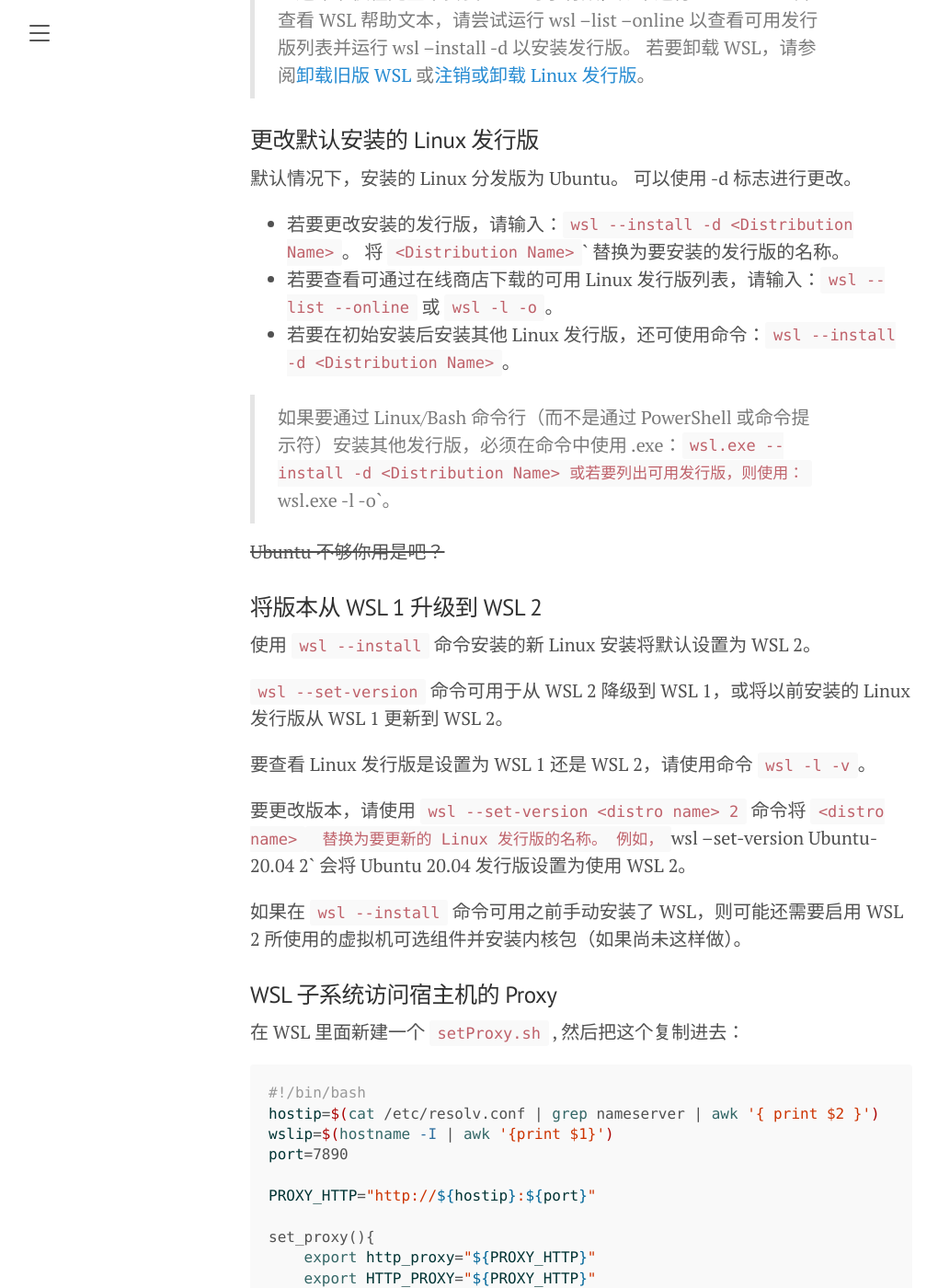
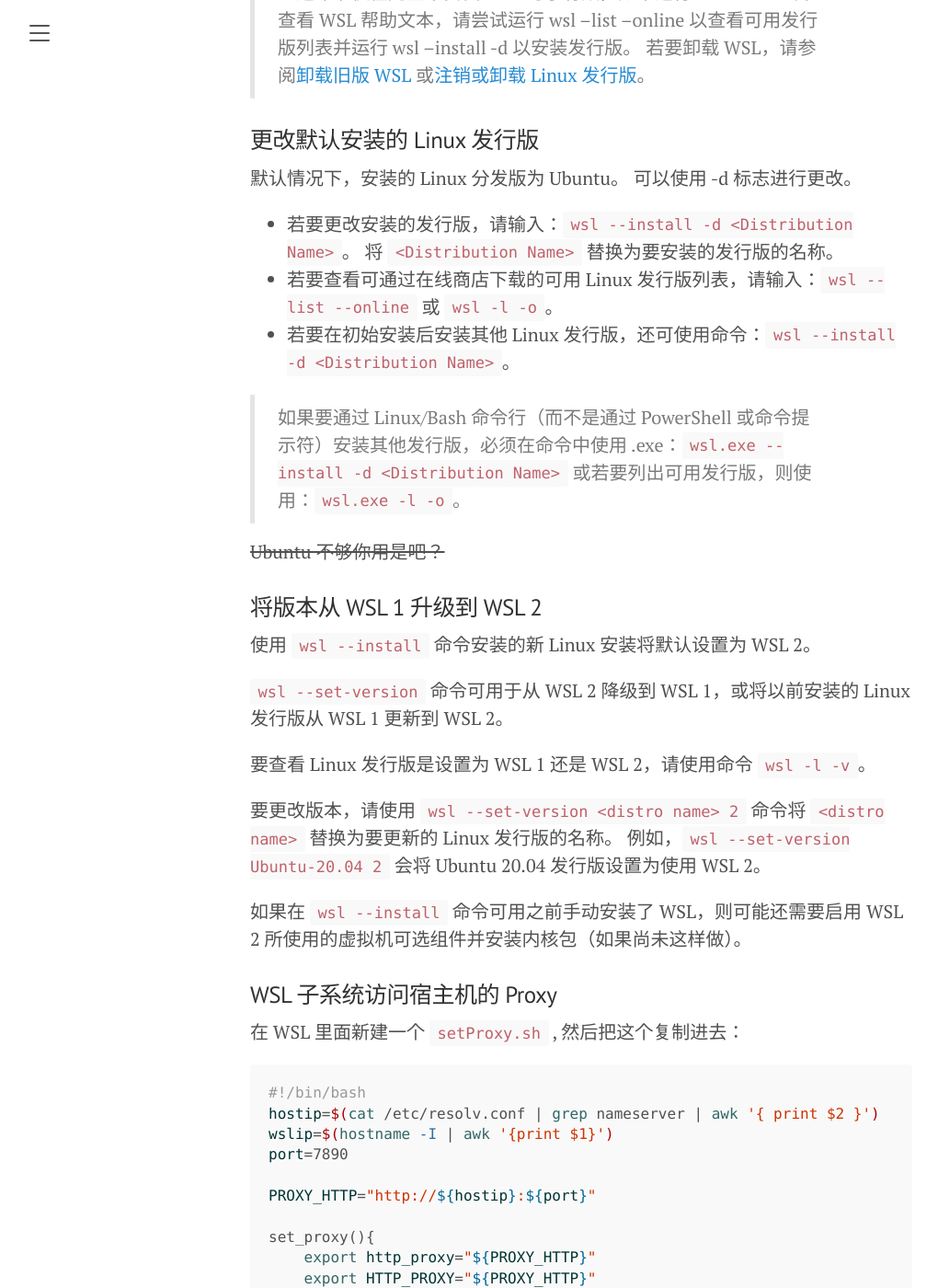
Before and after one commit to IcingTomato/icing.fun, a Jekyll site: the page built from _posts/2023-11-29-make_windows_great_again.markdown, in a window 1280 px wide and 1400 px high, scrolled down 1014 px. Shown: the whole window at 92% size, without its empty margins (8-1028 px from the left). Built offline with Jekyll 4.4.1, drawn with Linux system fonts in a browser that asks for light colours.

Commit message:
Change: 2023-11-28

```diff
--- a/_posts/2023-11-29-make_windows_great_again.markdown
+++ b/_posts/2023-11-29-make_windows_great_again.markdown
@@ -32,11 +32,11 @@ wsl --install
 
 默认情况下，安装的 Linux 分发版为 Ubuntu。 可以使用 -d 标志进行更改。
 
-- 若要更改安装的发行版，请输入：`wsl --install -d <Distribution Name>`。 将 `<Distribution Name>`` 替换为要安装的发行版的名称。
+- 若要更改安装的发行版，请输入：`wsl --install -d <Distribution Name>`。 将 `<Distribution Name>` 替换为要安装的发行版的名称。
 - 若要查看可通过在线商店下载的可用 Linux 发行版列表，请输入：`wsl --list --online` 或 `wsl -l -o`。
 - 若要在初始安装后安装其他 Linux 发行版，还可使用命令：`wsl --install -d <Distribution Name>`。
 
-> 如果要通过 Linux/Bash 命令行（而不是通过 PowerShell 或命令提示符）安装其他发行版，必须在命令中使用 .exe：`wsl.exe --install -d <Distribution Name> 或若要列出可用发行版，则使用：`wsl.exe -l -o`。
+> 如果要通过 Linux/Bash 命令行（而不是通过 PowerShell 或命令提示符）安装其他发行版，必须在命令中使用 .exe：`wsl.exe --install -d <Distribution Name>` 或若要列出可用发行版，则使用：`wsl.exe -l -o`。
 
 <s>Ubuntu 不够你用是吧？</s>
 
@@ -48,7 +48,7 @@ wsl --install
 
 要查看 Linux 发行版是设置为 WSL 1 还是 WSL 2，请使用命令 `wsl -l -v`。
 
-要更改版本，请使用 `wsl --set-version <distro name> 2` 命令将 `<distro name>`` 替换为要更新的 Linux 发行版的名称。 例如，`wsl --set-version Ubuntu-20.04 2` 会将 Ubuntu 20.04 发行版设置为使用 WSL 2。
+要更改版本，请使用 `wsl --set-version <distro name> 2` 命令将 `<distro name>` 替换为要更新的 Linux 发行版的名称。 例如，`wsl --set-version Ubuntu-20.04 2` 会将 Ubuntu 20.04 发行版设置为使用 WSL 2。
 
 如果在 `wsl --install` 命令可用之前手动安装了 WSL，则可能还需要启用 WSL 2 所使用的虚拟机可选组件并安装内核包（如果尚未这样做）。
 
```
